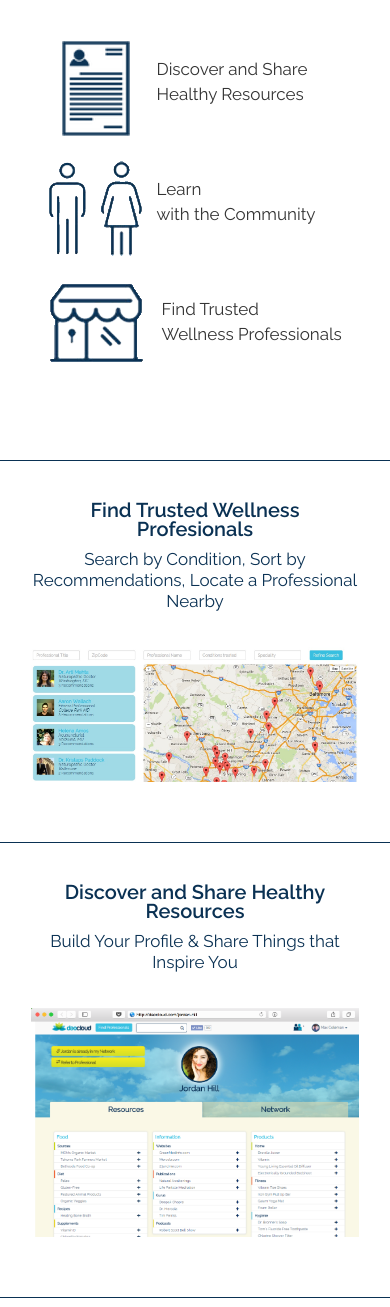
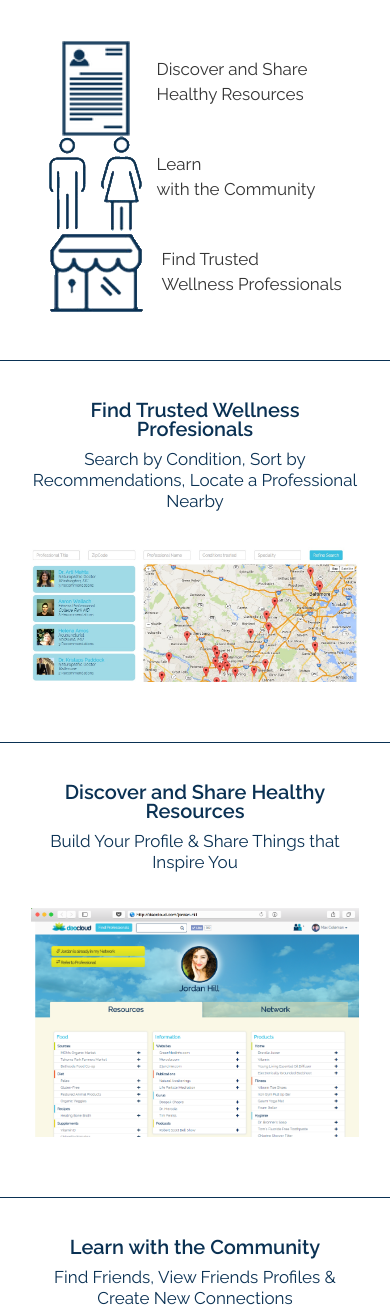
Before and after one commit to scottLike2015/DaoCloud-Landing-Page-2, a PHP site: page / in a window 390 px wide. Shown: the part 298-1605 px from the top of the page. Run offline with PHP 8.4, Linux system fonts and the light colour scheme; some libraries are stand-ins or nearby versions.

Commit message:
Edited fatures list margins

```diff
--- a/css/style.css
+++ b/css/style.css
@@ -2503,8 +2503,7 @@ color:#4d6a82;
 
 @media (min-width: 0px) and (max-width: 768px) {
 
-  #ftrslist-section .col-xs-12
-  {
+  #ftrslist-section .ftr-padding
     padding-bottom: 25px;
   }
 }
```
